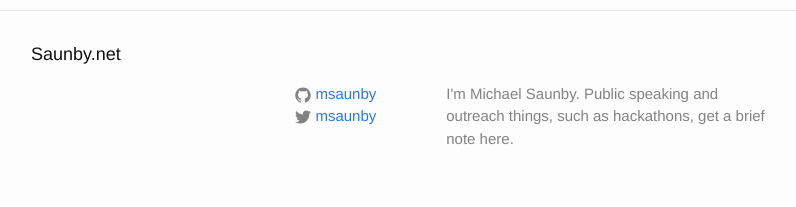
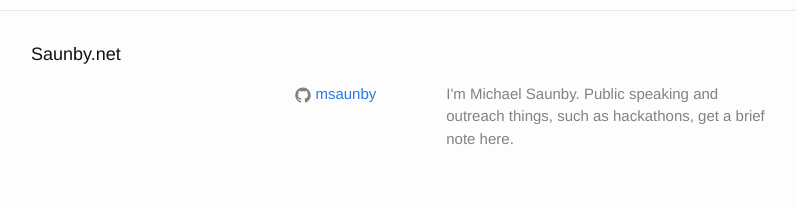
Before and after one commit to msaunby/saunby-net, a Jekyll site: the page built from index.html, in a window 1280 px wide. Shown: the part 2088-2295 px from the top of the page, without its empty margins (239-1035 px from the left). Built offline with Jekyll 4.4.1, drawn with Linux system fonts in a browser that asks for light colours.

Commit message:
Update _config.yml

```diff
--- a/_config.yml
+++ b/_config.yml
@@ -12,7 +12,7 @@
   I'm Michael Saunby. Public speaking and outreach things, such as hackathons, get a brief note here.
 baseurl: "" # the subpath of your site, e.g. /blog
 url: "http://www.saunby.net" # the base hostname & protocol for your site
-twitter_username: msaunby
+linkedin_username: minchaelsaunby
 github_username:  msaunby
 collections:
   recent:
```
